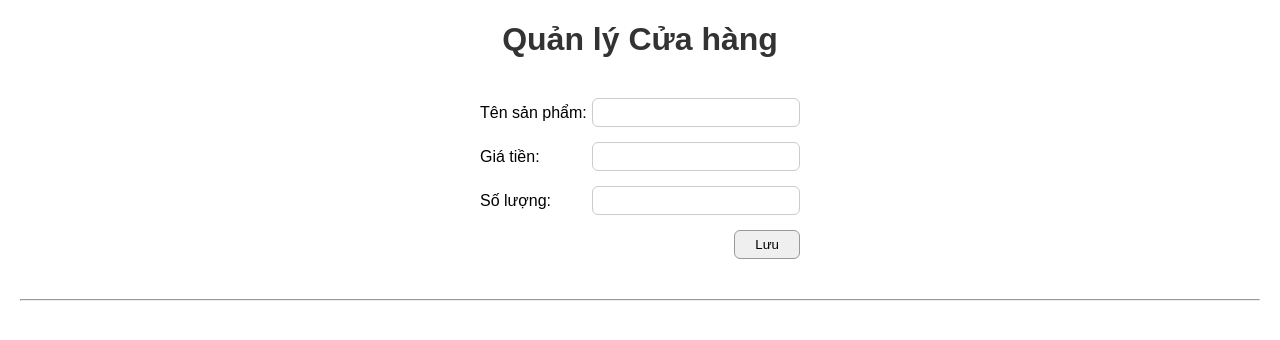
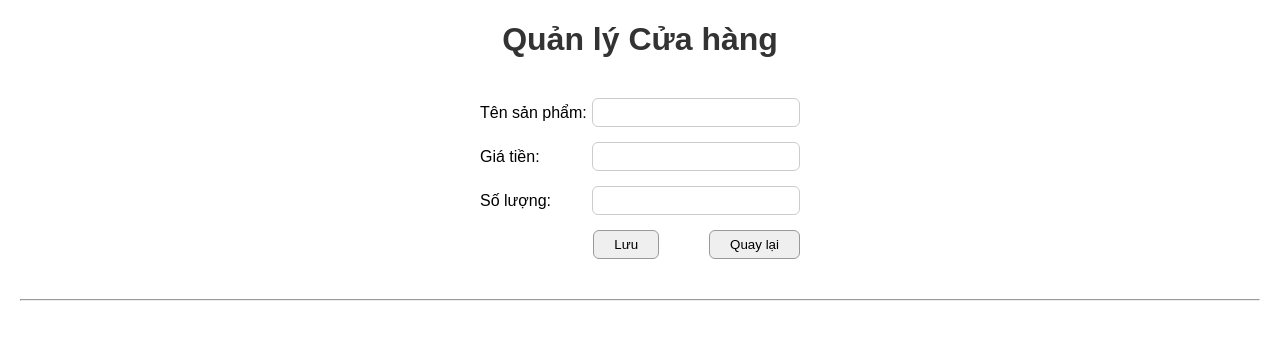
Before and after one commit to Hiencaothanhha/CaoNgocThanhHien_24002000, a PHP site: page /product_add.php in a window 1280 px wide. Shown: the top 340 px of the page. Run offline with PHP 8.4, Linux system fonts and the light colour scheme.

Commit message:
Enhance product_add.php with a back button
Added a 'Back' button to the product addition form.

```diff
--- a/Buổi 4/app/product_add.php
+++ b/Buổi 4/app/product_add.php
@@ -25,7 +25,8 @@ include 'view/header.php';
     </div>
 
     <div class="form-row action-buttons">
-        <button type="submit">Lưu</button>
+        <button type="submit" style="margin-right: 50px;">Lưu</button>
+        <a href="product_list.php"><button type="button">Quay lại</button></a>
     </div>
 </form>
 <?php include 'view/footer.php'; ?>
```
